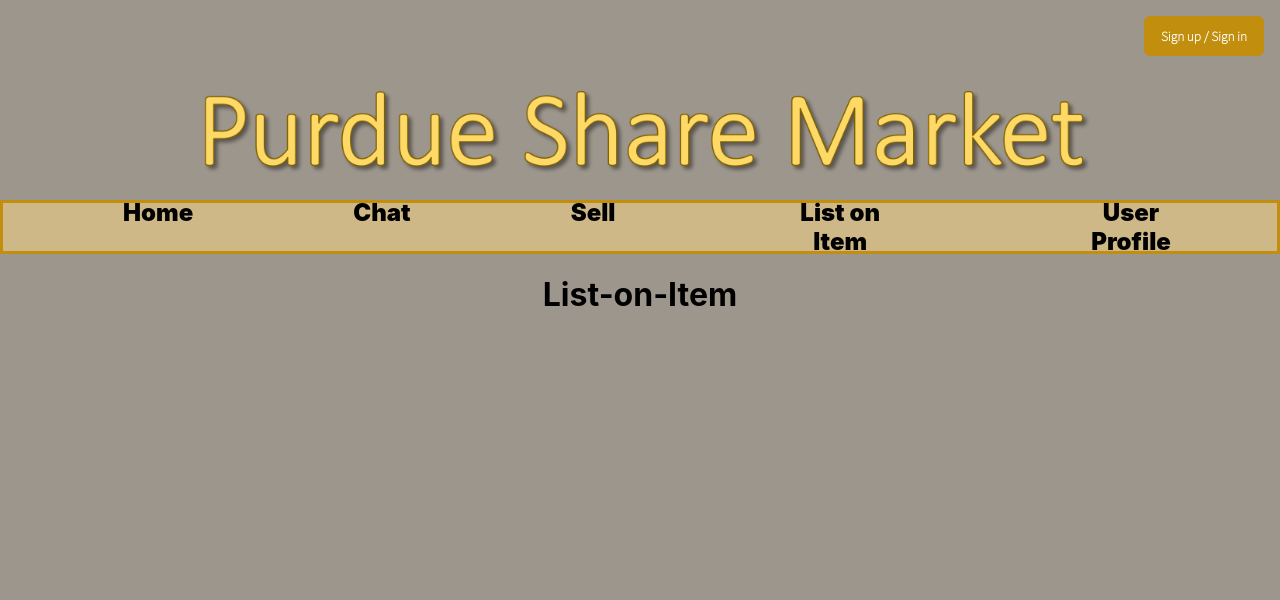
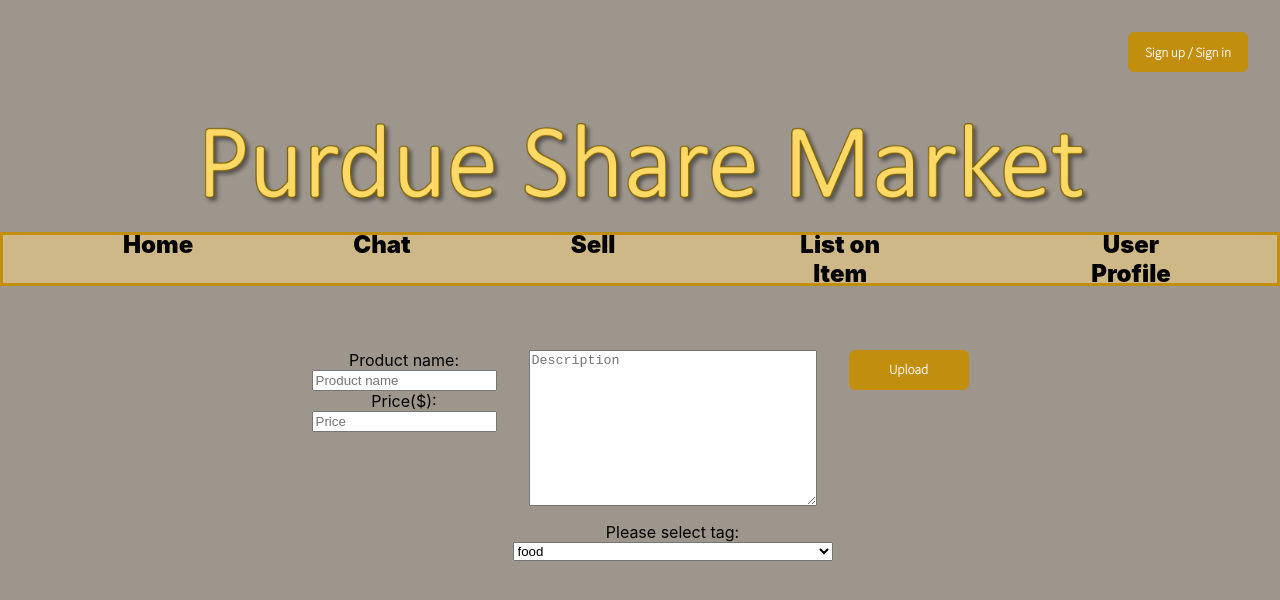
Before and after one commit to AverySchaefer/boilermake-2022, a React (Create React App) app in the folder college-exchange/: page /listOnItem in a window 1280 px wide. Shown: the top 600 px of the page. Built offline with nearby package versions, Linux system fonts and the light colour scheme.

Commit message:
Work on frontend.

```diff
--- a/college-exchange/src/components/Home/Home.css
+++ b/college-exchange/src/components/Home/Home.css
@@ -3,15 +3,25 @@
   display: flex;
   justify-content: center;
   background-color: white;
-
   align-items: center;
 }
 
+.Items {
+  display: flex;
+  flex-flow: row;
+  width: 100%;
+}
+
+.recommendedItem {
+  display: flex;
+  justify-content: center;
+  flex-flow: row;
+}
 .item {
   display: flex;
-  flex-direction: column;
+  align-items: center;
   flex: 1;
-  width: 16rem;
+  width: 10rem;
   height: 8rem;
   border-radius: 30px;
   transition: all 0.2s;
@@ -21,12 +31,39 @@
   border: solid;
   cursor: pointer;
   margin: 1rem;
+  padding: 1rem;
 }
 
 .item:hover {
   transform: scale(1.1);
 }
+
+.item-box {
+  width: 100%;
+}
+
+.row {
+  display: flex;
+  justify-content: space-between;
+}
+
+.divider {
+  overflow: hidden;
+}
+
+.left-item {
+  float: left;
+}
+
+.right-item {
+  float: right;
+}
+
 .searchInput input {
   border: 0;
   padding: 15px;
 }
+
+.desc {
+  list-style-type: none;
+}
--- a/college-exchange/src/components/Home/Home.js
+++ b/college-exchange/src/components/Home/Home.js
@@ -21,10 +21,21 @@
               return (
                 <li className={item.cname}>
                   <div className="item-box">
-                    <p1>{item.productName1}</p1>
-                    {item.sellerName}
-                    {item.price}
-                    {item.ratings}
+                    <div className="row">
+                      <div className="desc left-item">
+                        Product name: {item.productName1}
+                      </div>
+                      <div className="divider" />
+                      <div className="desc right-item">
+                        Seller name: {item.sellerName}
+                      </div>
+                    </div>
+
+                    <div className="row">
+                      <li className="desc">Item price: {item.price}</li>
+                      <div className="divider" />
+                      <li className="desc">ratings: {item.ratings}</li>
+                    </div>
                   </div>
                 </li>
               );
--- a/college-exchange/src/components/Home/Items.js
+++ b/college-exchange/src/components/Home/Items.js
@@ -8,21 +8,35 @@
   },
   {
     cname: "item",
-    productName1: "Pencil",
+    productName1: "Erase",
     price: "2000",
     sellerName: "Jay",
     ratings: "4",
   },
   {
     cname: "item",
-    productName1: "Monster",
+    productName1: "Erase",
     price: "2000",
     sellerName: "Jay",
     ratings: "4",
   },
   {
     cname: "item",
-    productName1: "Boba",
+    productName1: "Erase",
+    price: "2000",
+    sellerName: "Jay",
+    ratings: "4",
+  },
+  {
+    cname: "item",
+    productName1: "Erase",
+    price: "2000",
+    sellerName: "Jay",
+    ratings: "4",
+  },
+  {
+    cname: "item",
+    productName1: "Erase",
     price: "2000",
     sellerName: "Jay",
     ratings: "4",
--- /dev/null
+++ b/college-exchange/src/components/ListOnItem.css
@@ -0,0 +1,28 @@
+.list-wrapper {
+  display: flex;
+  width: 100%;
+  justify-content: center;
+  padding-top: 3rem;
+}
+
+.product {
+  display: flex;
+  height: 2rem;
+  flex-flow: column;
+  padding: 1rem;
+}
+
+.descNTag {
+  display: flex;
+  flex-flow: column;
+  justify-content: center;
+  width: 20rem;
+}
+
+.description {
+  margin: 1rem;
+}
+
+.btn {
+  margin: 1rem;
+}
--- a/college-exchange/src/components/ListOnItem.js
+++ b/college-exchange/src/components/ListOnItem.js
@@ -1,10 +1,42 @@
 import React, { Component } from "react";
+import "./ListOnItem.css";
 
 export class ListOnItem extends Component {
   render() {
     return (
       <div>
-        <h1>List-on-Item</h1>
+        <div className="list-wrapper">
+          <div className="product">
+            Product name: <input type="text" placeholder="Product name"></input>
+            Price($):<input type="text" placeholder="Price"></input>
+          </div>
+          <div className="descNTag">
+            <textarea
+              type="text"
+              placeholder="Description"
+              className="description"
+              rows="10"
+            ></textarea>
+            Please select tag:
+            <select>
+              <option value="food">food</option>
+              <option value="utensil">utensil</option>
+              <option value="furniture">furniture</option>
+              <option value="fruit">fruit</option>
+              <option value="computer">computer</option>
+              <option value="phone">phone</option>
+              <option value="snack">snack</option>
+              <option value="drink">drink</option>
+              <option value="charger">charger</option>
+              <option value="toy">toy</option>
+              <option value="electronics">electronics</option>
+              <option value="drink">drink</option>
+              <option value="goods">goods</option>
+              <option value="musical-instrument">musical-instrument</option>
+            </select>
+          </div>
+          <button className="btn">Upload</button>
+        </div>
       </div>
     );
   }
```
Also changed, not shown: college-exchange/src/components/Home/Item.js (added, +31 -0 lines).
